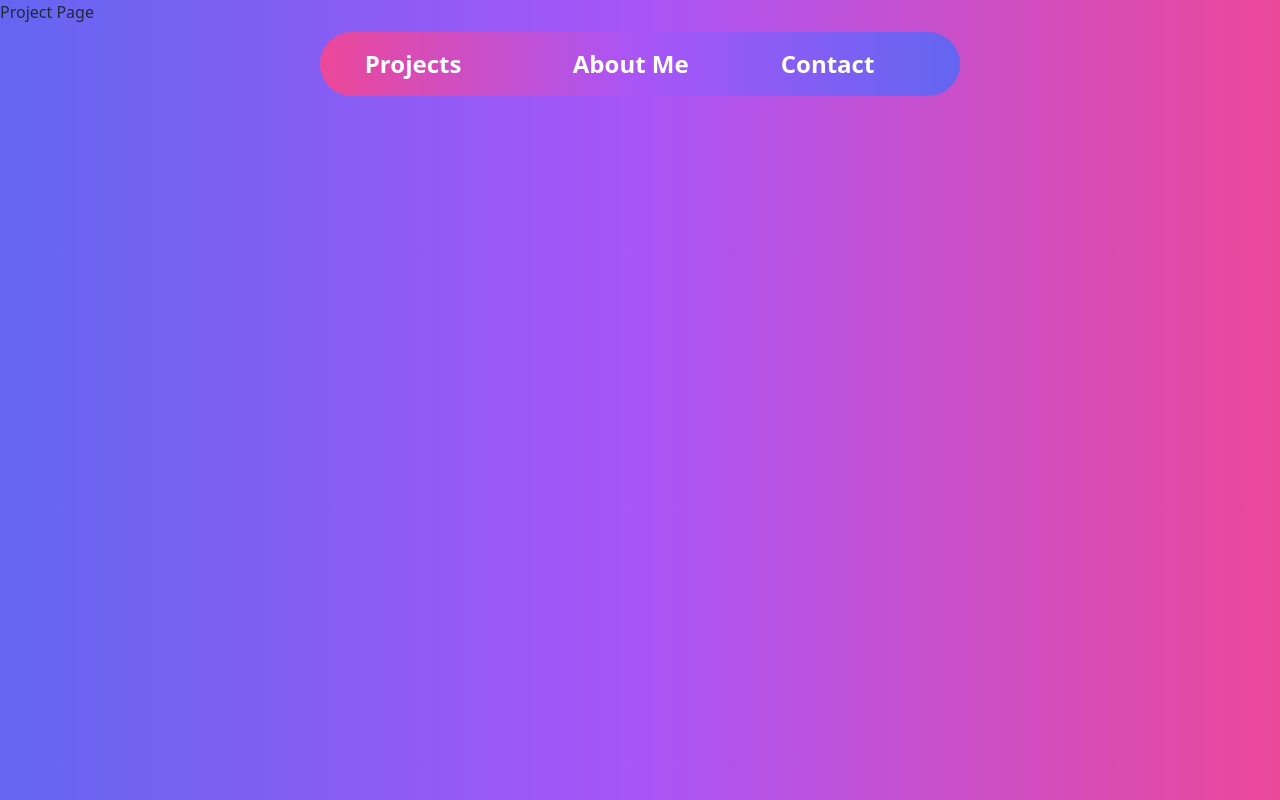
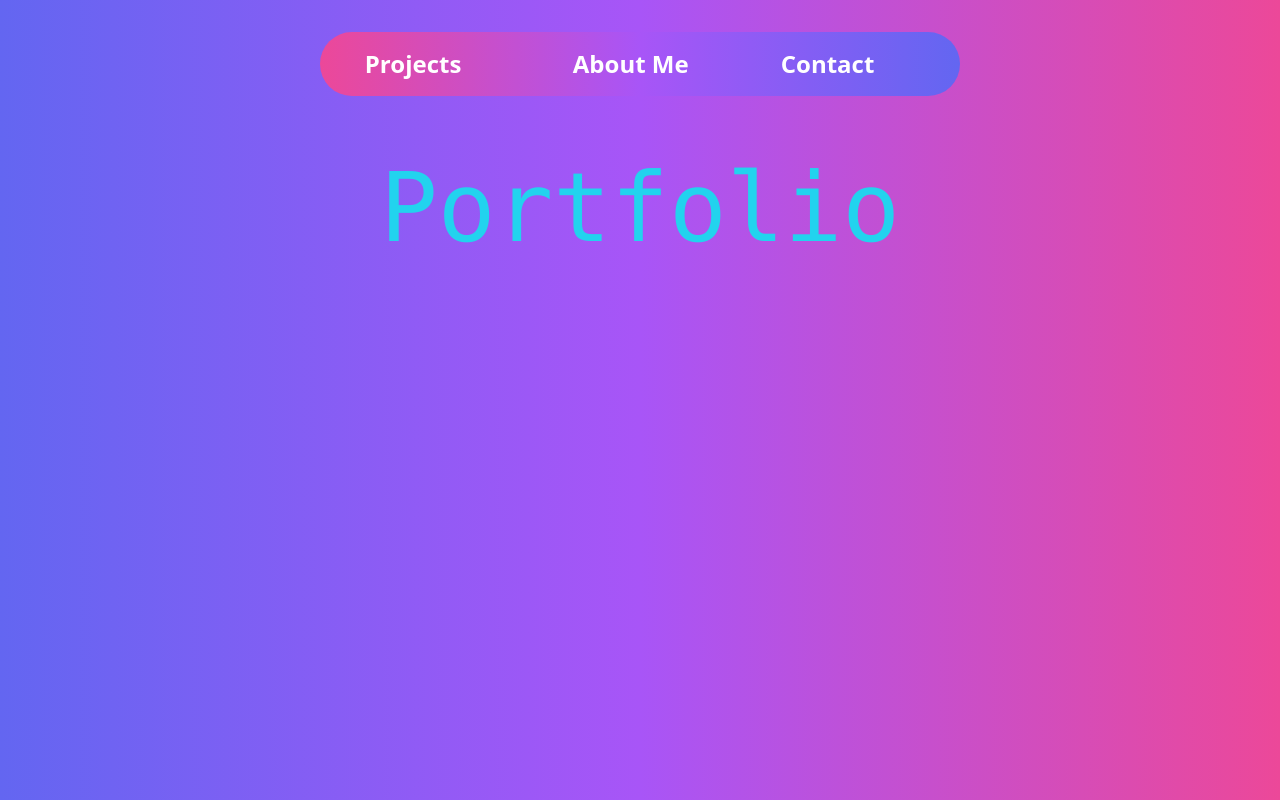
Before and after one commit to Blaise-Skoletsky/blaise-portolio, a React (Create React App) app in the folder blaise-react/: page /Project in a window 1280 px wide. Built offline with nearby package versions, Linux system fonts and the light colour scheme.

Commit message:
few mods

```diff
--- a/blaise-react/src/App.js
+++ b/blaise-react/src/App.js
@@ -16,12 +16,12 @@ function App() {
     <Router>
         <div className="w-full h-screen bg-gradient-to-r from-indigo-500 from-33% via-purple-500 via-33% to-pink-500 to-33%">
           <Navbar />
-          <Routes>
-            <Route exact path="/" element={<About />} />
-            <Route path="/Contact" element={<Contact />} />
-            <Route path="/Project" element={<Project />} />
-          </Routes>
-
+          <div className="h-40"></div>
+            <Routes>
+              <Route exact path="/" element={<About />} />
+              <Route path="/Contact" element={<Contact />} />
+              <Route path="/Project" element={<Project />} />
+            </Routes>
         </div>
     </Router>
   );
--- a/blaise-react/src/pages/Projects.js
+++ b/blaise-react/src/pages/Projects.js
@@ -2,8 +2,9 @@ import React from 'react'
 function Project(){
 
     return (
-
-        <p> Project Page</p>
+        <div className='h-32'>
+            <h1 className='text-cyan-400  font-mono text-8xl text-center'> Portfolio</h1>
+        </div>
 
     );
 }
```
